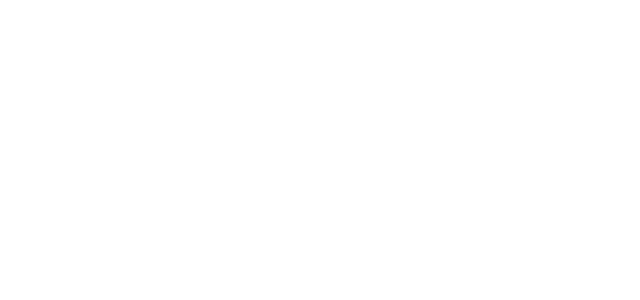
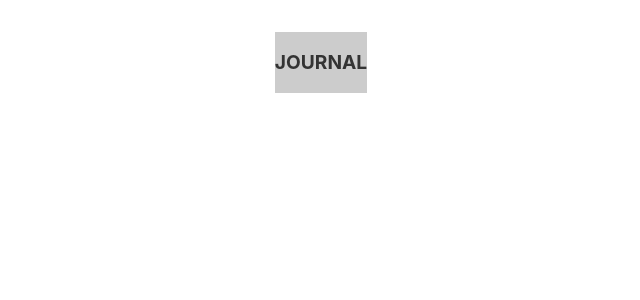
Before and after one commit to henriquepalazzo/journal-app-js, a React (Vite) app: page / in a window 1280 px wide. Shown: the top 300 px of the page, without its empty margins (319-959 px from the left). Built offline with nearby package versions, Linux system fonts and the light colour scheme.

Commit message:
Add Header component.

```diff
--- a/src/App.jsx
+++ b/src/App.jsx
@@ -1,7 +1,14 @@
 import "./App.css";
+import Header from "./Components/Header/Header";
 
 function App() {
-  return <></>;
+  return (
+    <>
+      <Header>
+        <h1>Journal</h1>
+      </Header>
+    </>
+  );
 }
 
 export default App;
--- /dev/null
+++ b/src/Components/Header/Header.css
@@ -0,0 +1,11 @@
+header {
+  background-color: #ccc;
+  padding: 1rem 0;
+}
+h1 {
+  font-size: 1.2rem;
+  text-transform: uppercase;
+  color: #333;
+  margin: 0;
+  text-align: center;
+}
--- /dev/null
+++ b/src/Components/Header/Header.jsx
@@ -0,0 +1,5 @@
+import "./Header.css";
+
+export default function Header({ children }) {
+  return <header>{children}</header>;
+}
```
